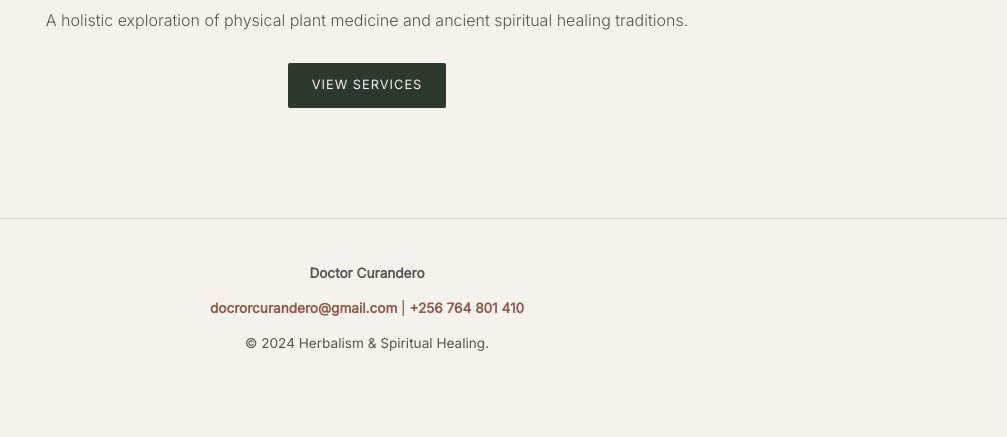
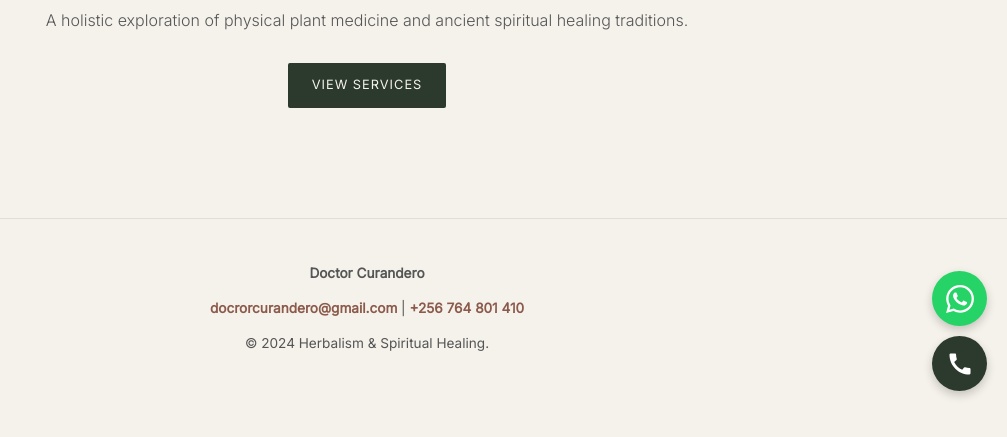
Before and after one commit to docrorcurandero/herbalism, a plain HTML site: page index.html in a window 1280 px wide. Shown: the part 389-826 px from the top of the page, without its empty margins (273-1280 px from the left). Before the commit the page ends 800 px from the top, so only its background shows below. Drawn offline with nearby package versions, Linux system fonts and the light colour scheme.

Commit message:
Update index.html

```diff
--- a/index.html
+++ b/index.html
@@ -19,8 +19,34 @@
         .hero span { color: #8B5A4B; font-style: italic; }
         .hero p { font-weight: 300; color: #555; margin-bottom: 30px; }
         .btn { display: inline-block; background-color: #2C3A2E; color: #F5F2EB; padding: 12px 24px; text-decoration: none; text-transform: uppercase; letter-spacing: 1px; font-size: 0.8rem; border-radius: 2px; }
-        footer { text-align: center; padding: 30px 0; font-size: 0.85rem; color: #555; border-top: 1px solid rgba(44, 58, 46, 0.1); margin-top: 40px; }
+        footer { text-align: center; padding: 30px 0; font-size: 0.85rem; color: #555; border-top: 1px solid rgba(44, 58, 46, 0.1); margin-top: 40px; padding-bottom: 80px; /* Added padding so buttons don't cover text */ }
         footer a { color: #8B5A4B; text-decoration: none; font-weight: 600; }
+
+        /* --- FLOATING ACTION BUTTONS CSS --- */
+        .floating-buttons {
+            position: fixed;
+            bottom: 20px;
+            right: 20px;
+            display: flex;
+            flex-direction: column;
+            gap: 10px;
+            z-index: 1000;
+        }
+        .float-btn {
+            width: 55px;
+            height: 55px;
+            border-radius: 50%;
+            display: flex;
+            align-items: center;
+            justify-content: center;
+            text-decoration: none;
+            box-shadow: 0 4px 10px rgba(0,0,0,0.2);
+            transition: transform 0.2s;
+        }
+        .float-btn:hover { transform: scale(1.1); }
+        .float-btn svg { width: 28px; height: 28px; fill: white; }
+        .whatsapp-btn { background-color: #25D366; }
+        .call-btn { background-color: #2C3A2E; }
     </style>
 </head>
 <body>
@@ -48,5 +74,24 @@
         <p><a href="mailto:docrorcurandero@gmail.com">docrorcurandero@gmail.com</a> | <a href="tel:+256764801410">+256 764 801 410</a></p>
         <p>&copy; 2024 Herbalism & Spiritual Healing.</p>
     </footer>
+
+    <!-- FLOATING BUTTONS HTML -->
+    <div class="floating-buttons">
+        <!-- WhatsApp Button -->
+        <a href="https://wa.me/256764801410?text=Hello%20Doctor%20Curandero,%20I%20would%20like%20to%20book%20a%20consultation."
+           target="_blank"
+           class="float-btn whatsapp-btn"
+           aria-label="Chat on WhatsApp">
+            <svg viewBox="0 0 24 24">
+                <path d="M17.472 14.382c-.297-.149-1.758-.867-2.03-.967-.273-.099-.471-.148-.67.15-.197.297-.767.966-.94 1.164-.173.199-.347.223-.644.075-.297-.15-1.255-.463-2.39-1.475-.883-.788-1.48-1.761-1.653-2.059-.173-.297-.018-.458.13-.606.134-.133.298-.347.446-.52.149-.174.198-.298.298-.497.099-.198.05-.371-.025-.52-.075-.149-.669-1.612-.916-2.207-.242-.579-.487-.5-.669-.51-.173-.008-.371-.01-.57-.01-.198 0-.52.074-.792.372-.272.297-1.04 1.016-1.04 2.479 0 1.462 1.065 2.875 1.213 3.074.149.198 2.096 3.2 5.077 4.487.709.306 1.262.489 1.694.625.712.227 1.36.195 1.871.118.571-.085 1.758-.719 2.006-1.413.248-.694.248-1.289.173-1.413-.074-.124-.272-.198-.57-.347m-5.421 7.403h-.004a9.87 9.87 0 01-5.031-1.378l-.361-.214-3.741.982.998-3.648-.235-.374a9.86 9.86 0 01-1.51-5.26c.001-5.45 4.436-9.884 9.888-9.884 2.64 0 5.122 1.03 6.988 2.898a9.825 9.825 0 012.893 6.994c-.003 5.45-4.437 9.884-9.885 9.884m8.413-18.297A11.815 11.815 0 0012.05 0C5.495 0 .16 5.335.157 11.892c0 2.096.547 4.142 1.588 5.945L.057 24l6.305-1.654a11.882 11.882 0 005.683 1.448h.005c6.554 0 11.89-5.335 11.893-11.893a11.821 11.821 0 00-3.48-8.413Z"/>
+            </svg>
+        </a>
+        <!-- Call Button -->
+        <a href="tel:+256764801410" class="float-btn call-btn" aria-label="Call Us">
+            <svg viewBox="0 0 24 24">
+                <path d="M20.01 15.38c-1.23 0-2.42-.2-3.53-.56a.977.977 0 00-1.01.24l-1.57 1.97c-2.83-1.35-5.48-3.9-6.89-6.83l1.95-1.66c.27-.28.35-.67.24-1.02-.37-1.11-.56-2.3-.56-3.53 0-.54-.45-.99-.99-.99H4.19C3.65 3 3 3.24 3 3.99 3 13.28 10.73 21 20.03 21c.71 0 .99-.63.99-1.18v-3.45c0-.54-.45-.99-.99-.99z"/>
+            </svg>
+        </a>
+    </div>
 </body>
 </html>
```
